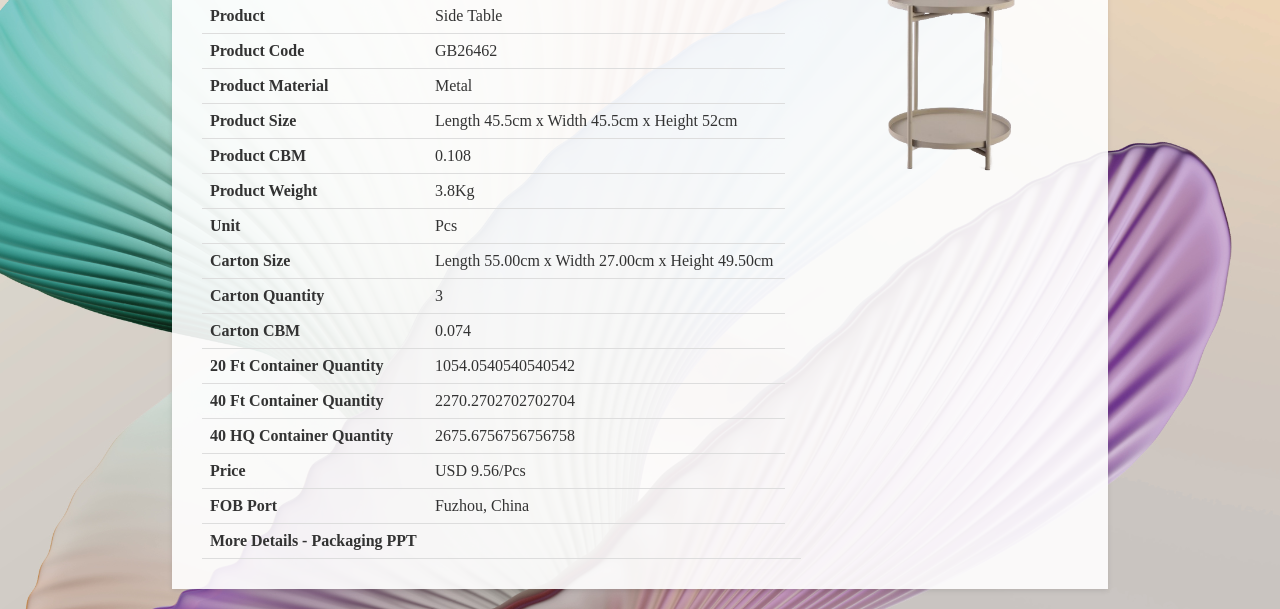
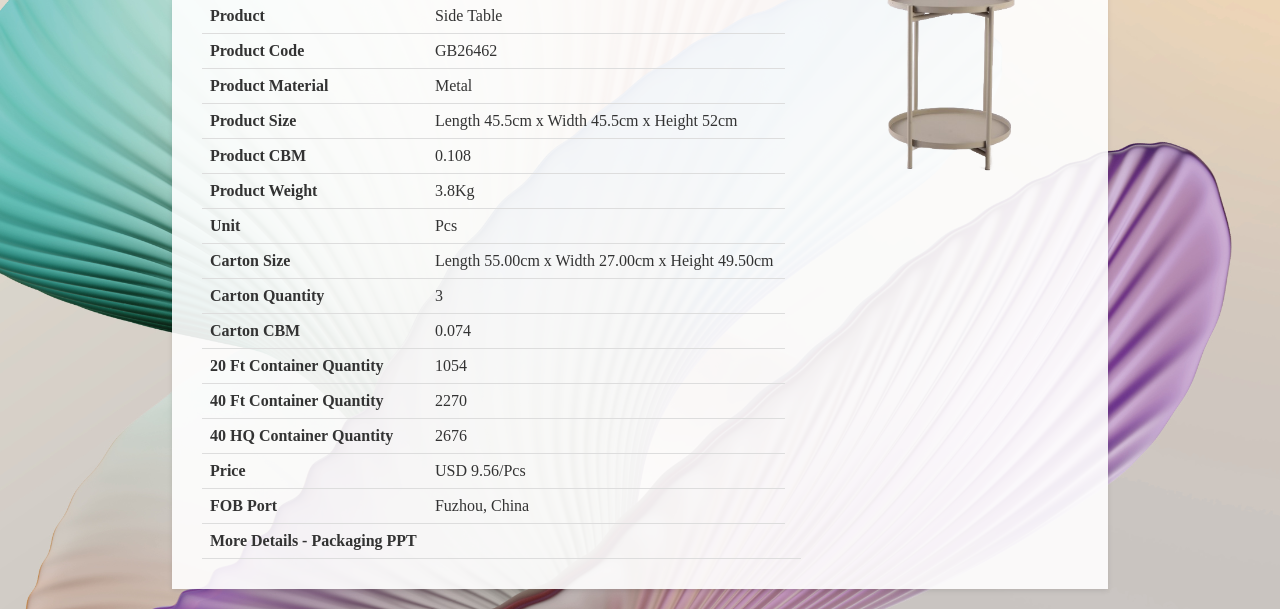
Before and after one commit to GBSLIT/GB26462, a plain HTML site: page index.html in a window 1280 px wide. Shown: the part 230-839 px from the top of the page. Drawn offline with Linux system fonts and the light colour scheme.

Commit message:
Update index.html

```diff
--- a/index.html
+++ b/index.html
@@ -177,15 +177,15 @@
                 </tr>
                 <tr>
                     <th>20 Ft Container Quantity</th>
-                    <td>1054.0540540540542 </td>
+                    <td>1054 </td>
                 </tr>
                 <tr>
                     <th>40 Ft Container Quantity</th>
-                    <td>2270.2702702702704 </td>
+                    <td>2270 </td>
                 </tr>
                 <tr>
                     <th>40 HQ Container Quantity</th>
-                    <td>2675.6756756756758 </td>
+                    <td>2676 </td>
                  </tr>
                 <tr>
                     <th>Price</th>
```
